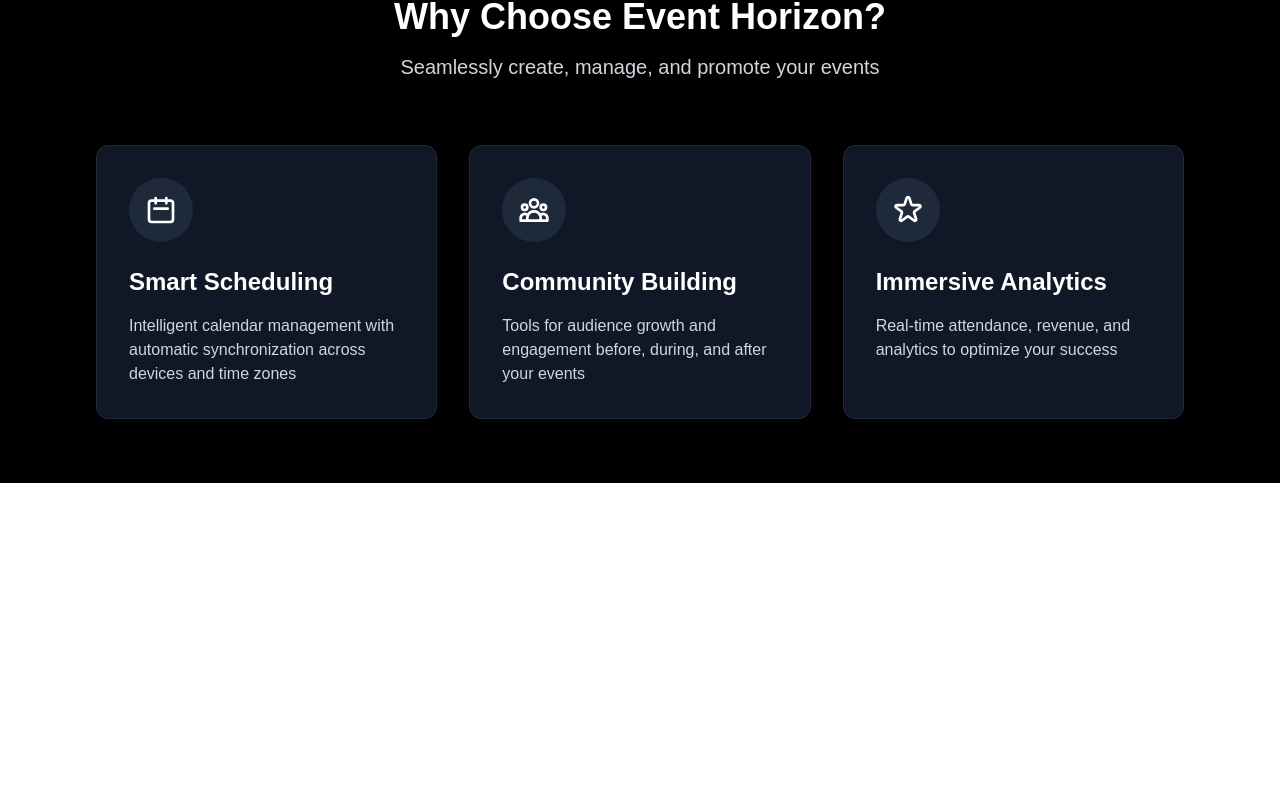
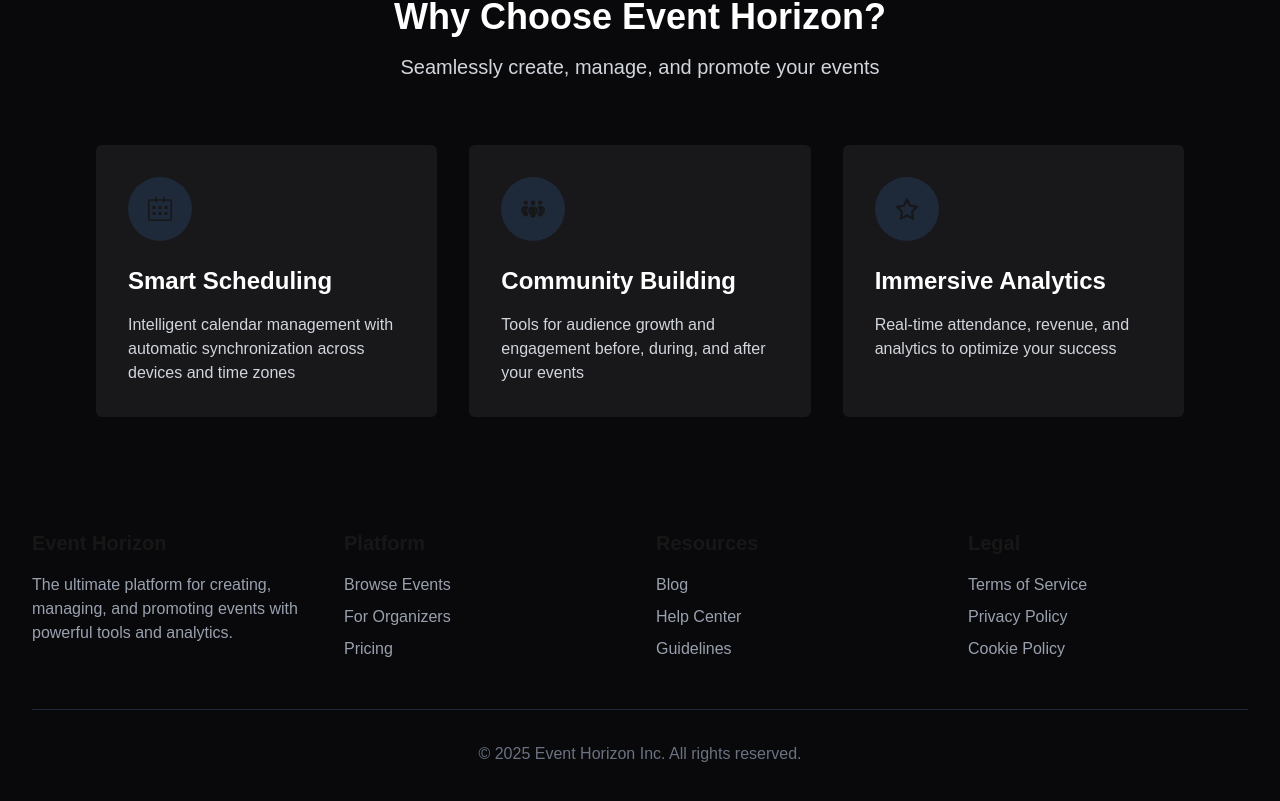
Before and after one commit to rashedulraha/Event-Horizon-EGP-Project, a Next.js app: page / in a window 1280 px wide. Shown: the part 765-1566 px from the top of the page. Before the commit the page ends 1248 px from the top, so only its background shows below. Built offline with nearby package versions, Linux system fonts and the light colour scheme.

Commit message:
adding footer

```diff
--- a/package.json
+++ b/package.json
@@ -12,7 +12,8 @@
     "axios": "^1.13.2",
     "next": "15.3.3",
     "react": "^19.0.0",
-    "react-dom": "^19.0.0"
+    "react-dom": "^19.0.0",
+    "react-icons": "^5.5.0"
   },
   "devDependencies": {
     "@eslint/eslintrc": "^3",
--- a/src/Components/EventHorizonSection.tsx
+++ b/src/Components/EventHorizonSection.tsx
@@ -1,8 +1,10 @@
 import React from "react";
+import { FaPeopleGroup, FaRegStar } from "react-icons/fa6";
+import { SlCalender } from "react-icons/sl";
 
 const EventHorizonSection = () => {
   return (
-    <section className="py-16 bg-black">
+    <section className="py-16">
       <div className="max-w-6xl mx-auto px-4 sm:px-6 lg:px-8">
         {/* Header */}
         <div className="text-center mb-16">
@@ -17,21 +19,9 @@
         {/* Features Grid */}
         <div className="grid grid-cols-1 md:grid-cols-3 gap-8">
           {/* Smart Scheduling */}
-          <div className="bg-gray-900 border border-gray-800 rounded-xl p-8 transition-all duration-300 hover:bg-gray-800">
+          <div className="  rounded-md p-8 transition-all duration-300 bg-[#18181b] ">
             <div className="w-16 h-16 bg-gray-800 rounded-full flex items-center justify-center mb-6">
-              <svg
-                xmlns="http://www.w3.org/2000/svg"
-                className="h-8 w-8 text-white"
-                fill="none"
-                viewBox="0 0 24 24"
-                stroke="currentColor">
-                <path
-                  strokeLinecap="round"
-                  strokeLinejoin="round"
-                  strokeWidth={2}
-                  d="M8 7V3m8 4V3m-9 8h10M5 21h14a2 2 0 002-2V7a2 2 0 00-2-2H5a2 2 0 00-2 2v12a2 2 0 002 2z"
-                />
-              </svg>
+              <SlCalender size={24} />
             </div>
             <h3 className="text-2xl font-bold text-white mb-4">
               Smart Scheduling
@@ -43,21 +33,9 @@
           </div>
 
           {/* Community Building */}
-          <div className="bg-gray-900 border border-gray-800 rounded-xl p-8 transition-all duration-300 hover:bg-gray-800">
+          <div className="  rounded-md p-8 transition-all duration-300 bg-[#18181b]">
             <div className="w-16 h-16 bg-gray-800 rounded-full flex items-center justify-center mb-6">
-              <svg
-                xmlns="http://www.w3.org/2000/svg"
-                className="h-8 w-8 text-white"
-                fill="none"
-                viewBox="0 0 24 24"
-                stroke="currentColor">
-                <path
-                  strokeLinecap="round"
-                  strokeLinejoin="round"
-                  strokeWidth={2}
-                  d="M17 20h5v-2a3 3 0 00-5.356-1.857M17 20H7m10 0v-2c0-.656-.126-1.283-.356-1.857M7 20H2v-2a3 3 0 015.356-1.857M7 20v-2c0-.656.126-1.283.356-1.857m0 0a5.002 5.002 0 019.288 0M15 7a3 3 0 11-6 0 3 3 0 016 0zm6 3a2 2 0 11-4 0 2 2 0 014 0zM7 10a2 2 0 11-4 0 2 2 0 014 0z"
-                />
-              </svg>
+              <FaPeopleGroup size={24} />
             </div>
             <h3 className="text-2xl font-bold text-white mb-4">
               Community Building
@@ -69,21 +47,9 @@
           </div>
 
           {/* Immersive Analytics */}
-          <div className="bg-gray-900 border border-gray-800 rounded-xl p-8 transition-all duration-300 hover:bg-gray-800">
+          <div className="  rounded-md p-8 transition-all duration-300 bg-[#18181b]">
             <div className="w-16 h-16 bg-gray-800 rounded-full flex items-center justify-center mb-6">
-              <svg
-                xmlns="http://www.w3.org/2000/svg"
-                className="h-8 w-8 text-white"
-                fill="none"
-                viewBox="0 0 24 24"
-                stroke="currentColor">
-                <path
-                  strokeLinecap="round"
-                  strokeLinejoin="round"
-                  strokeWidth={2}
-                  d="M11.049 2.927c.3-.921 1.603-.921 1.902 0l1.519 4.674a1 1 0 00.95.69h4.915c.969 0 1.371 1.24.588 1.81l-3.976 2.888a1 1 0 00-.363 1.118l1.518 4.674c.3.922-.755 1.688-1.538 1.118l-3.976-2.888a1 1 0 00-1.176 0l-3.976 2.888c-.783.57-1.838-.197-1.538-1.118l1.518-4.674a1 1 0 00-.363-1.118l-3.976-2.888c-.784-.57-.38-1.81.588-1.81h4.914a1 1 0 00.951-.69l1.519-4.674z"
-                />
-              </svg>
+              <FaRegStar size={24} />
             </div>
             <h3 className="text-2xl font-bold text-white mb-4">
               Immersive Analytics
--- a/src/Components/Footer.tsx
+++ b/src/Components/Footer.tsx
@@ -2,9 +2,111 @@
 
 const Footer = () => {
   return (
-    <div>
-      <h1>Footer page</h1>
-    </div>
+    <footer className=" py-12">
+      <div className="container mx-auto px-4 sm:px-6 lg:px-8">
+        <div className="grid grid-cols-1 md:grid-cols-4 gap-8">
+          {/* Event Horizon Column */}
+          <div>
+            <h3 className="text-xl font-bold mb-4">Event Horizon</h3>
+            <p className="text-gray-400">
+              The ultimate platform for creating, managing, and promoting events
+              with powerful tools and analytics.
+            </p>
+          </div>
+
+          {/* Platform Column */}
+          <div>
+            <h3 className="text-xl font-bold mb-4">Platform</h3>
+            <ul className="space-y-2">
+              <li>
+                <a
+                  href="#"
+                  className="text-gray-400 hover:text-white transition-colors">
+                  Browse Events
+                </a>
+              </li>
+              <li>
+                <a
+                  href="#"
+                  className="text-gray-400 hover:text-white transition-colors">
+                  For Organizers
+                </a>
+              </li>
+              <li>
+                <a
+                  href="#"
+                  className="text-gray-400 hover:text-white transition-colors">
+                  Pricing
+                </a>
+              </li>
+            </ul>
+          </div>
+
+          {/* Resources Column */}
+          <div>
+            <h3 className="text-xl font-bold mb-4">Resources</h3>
+            <ul className="space-y-2">
+              <li>
+                <a
+                  href="#"
+                  className="text-gray-400 hover:text-white transition-colors">
+                  Blog
+                </a>
+              </li>
+              <li>
+                <a
+                  href="#"
+                  className="text-gray-400 hover:text-white transition-colors">
+                  Help Center
+                </a>
+              </li>
+              <li>
+                <a
+                  href="#"
+                  className="text-gray-400 hover:text-white transition-colors">
+                  Guidelines
+                </a>
+              </li>
+            </ul>
+          </div>
+
+          {/* Legal Column */}
+          <div>
+            <h3 className="text-xl font-bold mb-4">Legal</h3>
+            <ul className="space-y-2">
+              <li>
+                <a
+                  href="#"
+                  className="text-gray-400 hover:text-white transition-colors">
+                  Terms of Service
+                </a>
+              </li>
+              <li>
+                <a
+                  href="#"
+                  className="text-gray-400 hover:text-white transition-colors">
+                  Privacy Policy
+                </a>
+              </li>
+              <li>
+                <a
+                  href="#"
+                  className="text-gray-400 hover:text-white transition-colors">
+                  Cookie Policy
+                </a>
+              </li>
+            </ul>
+          </div>
+        </div>
+
+        {/* Copyright */}
+        <div className="border-t border-gray-800 mt-12 pt-8 text-center">
+          <p className="text-gray-500">
+            © 2025 Event Horizon Inc. All rights reserved.
+          </p>
+        </div>
+      </div>
+    </footer>
   );
 };
 
--- a/src/Components/HeroSection.tsx
+++ b/src/Components/HeroSection.tsx
@@ -2,7 +2,7 @@
 
 const HeroSection = () => {
   return (
-    <section className="bg-black text-white py-24">
+    <section className=" py-24">
       <div className="container mx-auto px-6 text-center max-w-4xl">
         <h1 className="text-5xl md:text-6xl font-extrabold leading-tight">
           Discover Events That <br /> Defy Expectations
--- a/src/Components/Navbar.tsx
+++ b/src/Components/Navbar.tsx
@@ -4,7 +4,7 @@
 const Navbar = () => {
   return (
     <>
-      <div className="flex items-center justify-between container mx-auto px-4 py-3 sticky top-0 backdrop-blur-xl ">
+      <div className="flex items-center justify-between container mx-auto px-4 py-3 sticky top-0 backdrop-blur-md ">
         <div>
           <span className="font-bold text-2xl">Event Horizon</span>
         </div>
--- a/src/app/page.tsx
+++ b/src/app/page.tsx
@@ -1,13 +1,17 @@
 import EventHorizonSection from "@/Components/EventHorizonSection";
+import Footer from "@/Components/Footer";
 import HeroSection from "@/Components/HeroSection";
 import Navbar from "@/Components/Navbar";
 
 export default function Home() {
   return (
     <>
-      <Navbar />
-      <HeroSection />
-      <EventHorizonSection />
+      <div className="bg-[#09090b]">
+        <Navbar />
+        <HeroSection />
+        <EventHorizonSection />
+        <Footer />
+      </div>
     </>
   );
 }
```
Also changed, not shown: 1 other file (tests, documents, lock files or other folders).
